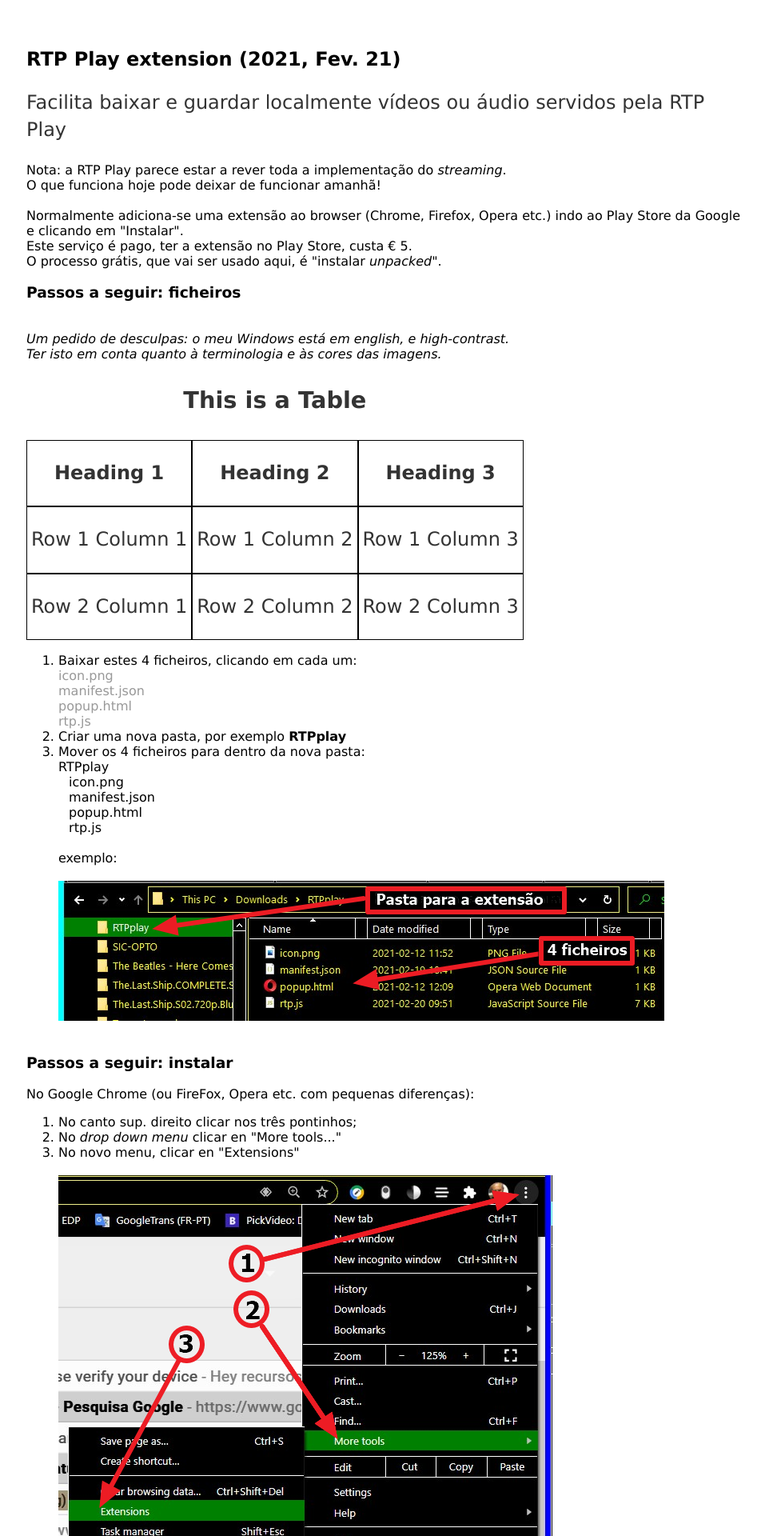
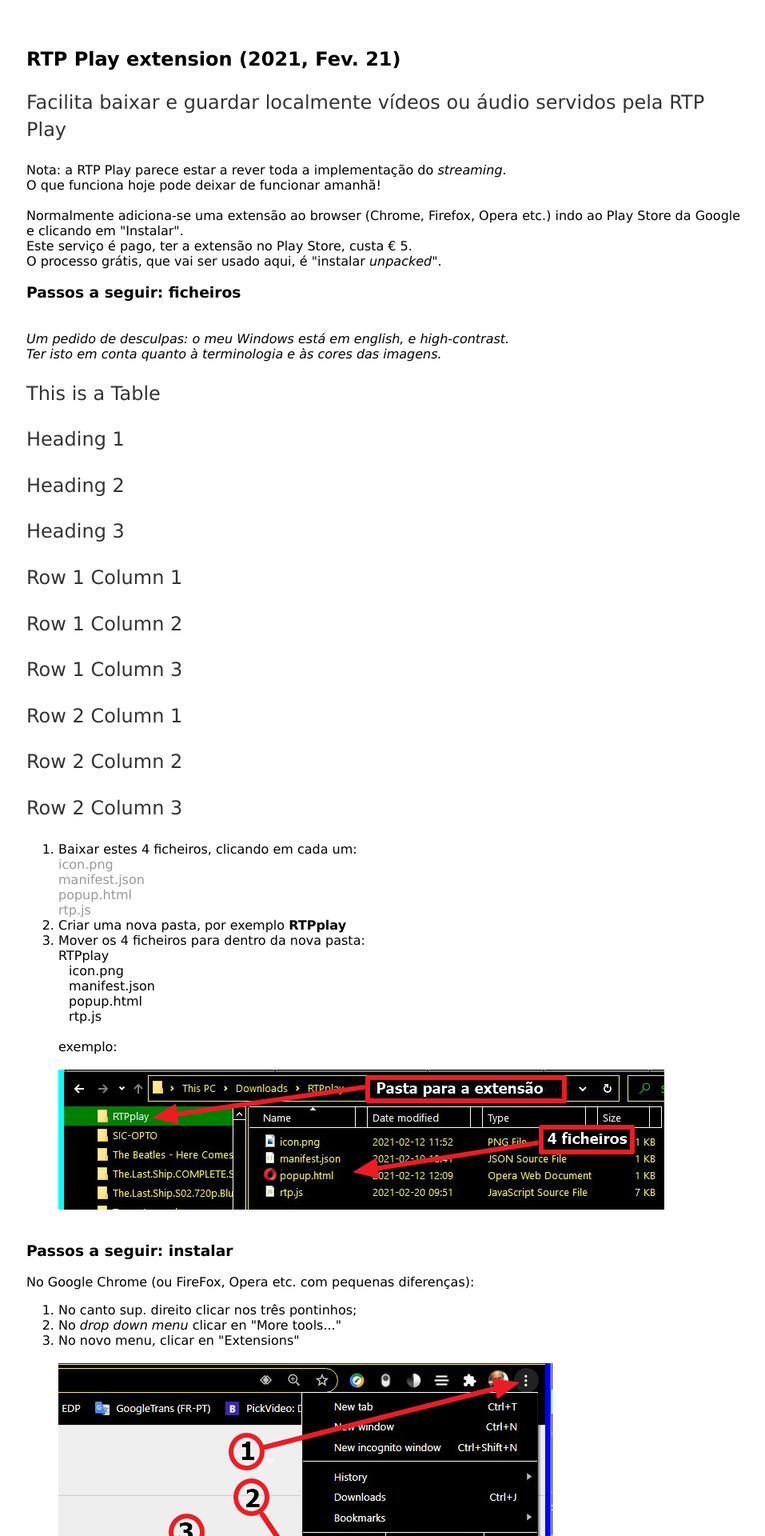
Before and after one commit to rtpplay/recursos.github.io, a Jekyll site: the page built from index.html, in a window 1280 px wide. Shown: the top 1920 px of the page at 80% size, without its empty margins (159-1116 px from the left). Built offline with Jekyll 4.4.1, drawn with Linux system fonts in a browser that asks for light colours.

Commit message:
Update main.css

```diff
--- a/css/main.css
+++ b/css/main.css
@@ -42,34 +42,3 @@
 ul.posts li {
     list-style: none;
 }
-
-
-    .Table
-    {
-        display: table;
-    }
-    .Title
-    {
-        display: table-caption;
-        text-align: center;
-        font-weight: bold;
-        font-size: larger;
-    }
-    .Heading
-    {
-        display: table-row;
-        font-weight: bold;
-        text-align: center;
-    }
-    .Row
-    {
-        display: table-row;
-    }
-    .Cell
-    {
-        display: table-cell;
-        border: solid;
-        border-width: thin;
-        padding-left: 5px;
-        padding-right: 5px;
-    }
```
